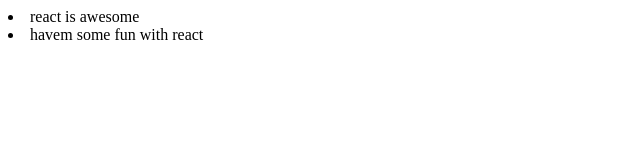
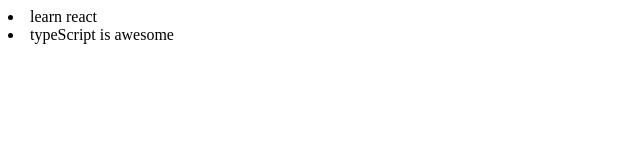
Before and after one commit to Ripan007/TypeScript, a React (Vite) app: page / in a window 1280 px wide. Shown: the top 160 px of the page, without its empty margins (0-640 px from the left). Built offline with nearby package versions, Linux system fonts and the light colour scheme.

Commit message:
Dec 2, 2023, 10:35 PM

```diff
--- a/src/App.tsx
+++ b/src/App.tsx
@@ -1,9 +1,12 @@
 import Todos from "./components/Todos"
+import Todo from "./models/Todo"
 
 
 function App() {
+
+  const todos = [new Todo('learn react'), new Todo('typeScript is awesome')]
   return <>
-    <Todos items={['react is awesome', 'havem some fun with  react']} />
+    <Todos items={todos} />
   </>
 }
 
--- a/src/components/Todos.tsx
+++ b/src/components/Todos.tsx
@@ -1,9 +1,10 @@
 import React from 'react'
+import Todo from '../models/Todo';
 
-const Todos: React.FC<{ items: string[] }> = (props) => {
+const Todos: React.FC<{ items: Todo[] }> = (props) => {
     return (
         <>
-            {props.items.map((item, index) => <li key={index}>{item}</li>)}
+            {props.items.map((item) => <li key={item.id}>{item.text}</li>)}
         </>
     )
 }
--- /dev/null
+++ b/src/models/Todo.ts
@@ -0,0 +1,9 @@
+class Todo {
+  id: string
+  text: string
+  constructor(todoText: string) {
+    this.text = todoText
+    this.id = new Date().toISOString()
+  }
+}
+export default Todo
```
